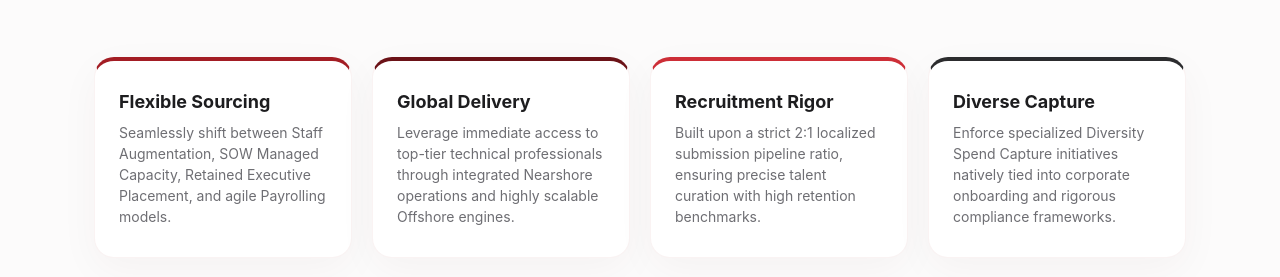
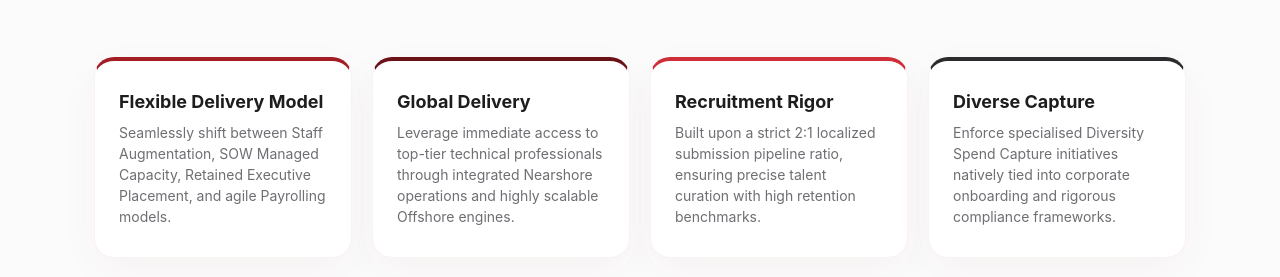
Before and after one commit to sergiosantos984/Aptonet, a plain HTML site: page index.html in a window 1280 px wide. Shown: the part 973-1250 px from the top of the page. Drawn offline with Linux system fonts and the light colour scheme.

Commit message:
index.html

```diff
--- a/index.html
+++ b/index.html
@@ -590,7 +590,7 @@
 
         <div class="pillars-grid">
             <div class="pillar-card">
-                <h3>Flexible Sourcing</h3>
+                <h3>Flexible Delivery Model</h3>
                 <p>Seamlessly shift between Staff Augmentation, SOW Managed Capacity, Retained Executive Placement, and agile Payrolling models.</p>
             </div>
             <div class="pillar-card">
@@ -603,7 +603,7 @@
             </div>
             <div class="pillar-card">
                 <h3>Diverse Capture</h3>
-                <p>Enforce specialized Diversity Spend Capture initiatives natively tied into corporate onboarding and rigorous compliance frameworks.</p>
+                <p>Enforce specialised Diversity Spend Capture initiatives natively tied into corporate onboarding and rigorous compliance frameworks.</p>
             </div>
         </div>
     </section>
```
